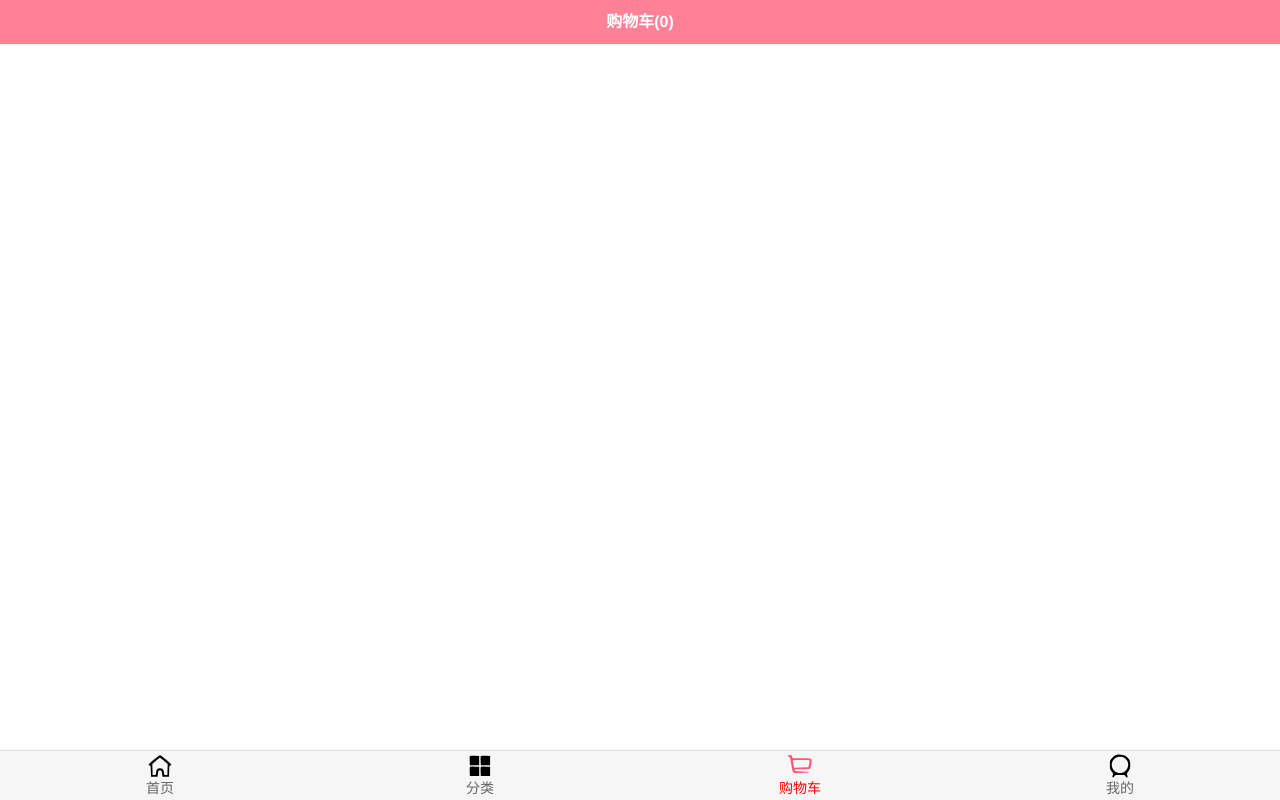
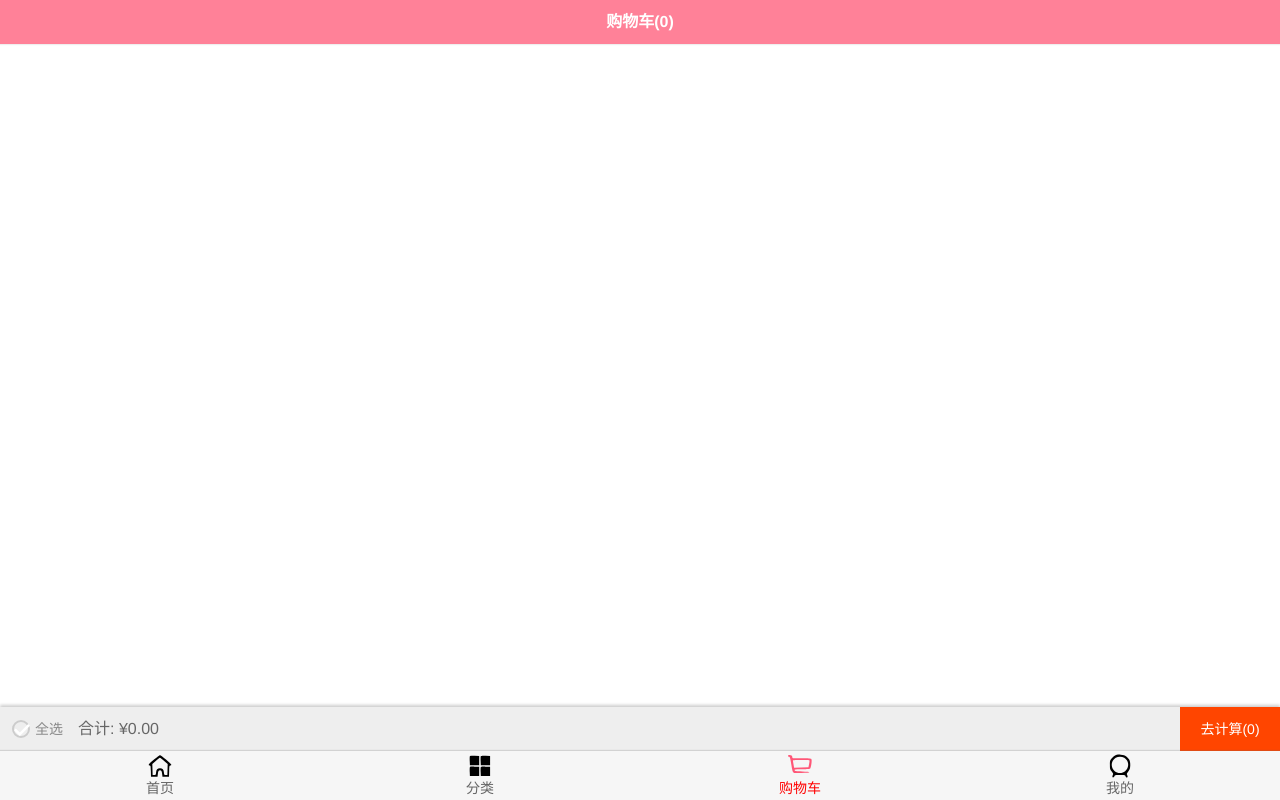
Before and after one commit to cloudnzk/supermall, a Vue app: page /cart in a window 1280 px wide. Built offline with nearby package versions, Linux system fonts and the light colour scheme.

Commit message:
购物车选中，全选

```diff
--- a/src/network/detail.js
+++ b/src/network/detail.js
@@ -22,7 +22,7 @@ export class Goods {
     constructor(itemInfo, columns, services) {
       this.title = itemInfo.title;
       this.desc = itemInfo.desc;
-      this.newPrice = itemInfo.price;
+      this.newPrice = itemInfo.lowNowPrice;
       this.oldPrice = itemInfo.oldPrice;
       this.discount = itemInfo.discountDesc;
       this.columns = columns;
--- a/src/store/mutations.js
+++ b/src/store/mutations.js
@@ -8,6 +8,7 @@ export default {
         payload.count++
     },
     [ADD_TO_CART](state,payload){
+        payload.checked = true
         state.cartList.push(payload)
     }
 }
--- a/src/views/cart/Cart.vue
+++ b/src/views/cart/Cart.vue
@@ -2,7 +2,7 @@
   <div id="cart">
     <nav-bar class="nav-bar"><div slot="center">购物车({{cartCount}})</div></nav-bar>
     <cart-list class="cart-list" :cart-list="cartList"></cart-list>
-    <!-- <bottom-bar></bottom-bar> -->
+    <bottom-bar></bottom-bar>
   </div>
 </template>
 
@@ -48,10 +48,12 @@
     color: #fff;
   }
 
+  /*
   .cart-list {
     position: absolute;
     top: 44px;
     bottom: 49px;
     width: 100%;
   }
+  */
 </style>
--- a/src/views/cart/childComps/BottomBar.vue
+++ b/src/views/cart/childComps/BottomBar.vue
@@ -1,9 +1,9 @@
 <template>
   <div class="bottom-menu">
-    <CheckButton class="select-all" @checkBtnClick="checkBtnClick" v-model="isSelectAll"></CheckButton>
+    <CheckButton class="select-all" @checkBtnClick="checkBtnClick" v-model="isSelectAll" :is-checked="isSelectAll"></CheckButton>
     <span>全选</span>
     <span class="total-price">合计: ¥{{totalPrice}}</span>
-    <span class="buy-product">去计算({{$store.getters.cartCount}})</span>
+    <span class="buy-product">去计算({{$store.getters.cartLength}})</span>
   </div>
 </template>
 
@@ -16,31 +16,32 @@
 		  CheckButton
     },
     computed: {
+      // 计算总价格。计算属性是响应式的，所以取消选中可以实时更新总价格
 		  totalPrice() {
         const cartList = this.$store.getters.cartList;
         return cartList.filter(item => {
           return item.checked
-        }).reduce((preValue, item) => {
-          return preValue + item.count * item.newPrice
+        }).reduce((preValue, item) => { //累加器
+          return preValue + item.count * item.price
         }, 0).toFixed(2)
       },
       isSelectAll: function () {
+        if(this.$store.getters.cartLength === 0)  return false
         return this.$store.getters.cartList.find(item => item.checked === false) === undefined;
       }
     },
     methods: {
       checkBtnClick: function () {
-        // 1.判断是否有未选中的按钮
-        let isSelectAll = this.$store.getters.cartList.find(item => !item.checked);
 
-        // 2.有未选中的内容, 则全部选中
-        if (isSelectAll) {
+        // 2.如果有未选中的内容, 则全部选中
+        if (this.isSelectAll) { //全部选中
+          this.$store.state.cartList.forEach(item => {
+            item.checked = false;
+          });
+        }
+        else { //部分选中
           this.$store.state.cartList.forEach(item => {
             item.checked = true;
-          });
-        } else {
-          this.$store.state.cartList.forEach(item => {
-            item.checked = false;
           });
         }
       }
@@ -54,8 +55,9 @@
     height: 44px;
     background-color: #eee;
     position: fixed;
-    bottom: 50px;
+    bottom: 49px;
     left: 0;
+    right: 0;
     box-shadow: 0 -2px 3px rgba(0, 0, 0, .2);
     font-size: 14px;
     color: #888;
--- a/src/views/cart/childComps/CartList.vue
+++ b/src/views/cart/childComps/CartList.vue
@@ -32,7 +32,7 @@
 
 <style scoped>
   .cart-list {
-    height: calc(100% - 44px - 49px);
+    height: calc(100% - 44px - 49px - 44px);
   }
   .content{
     height: 100%;
--- a/src/views/cart/childComps/CartListItem.vue
+++ b/src/views/cart/childComps/CartListItem.vue
@@ -1,7 +1,7 @@
 <template>
   <div id="shop-item">
     <div class="item-selector">
-      <CheckButton @checkBtnClick="checkedChange" v-model="itemInfo.checked"></CheckButton>
+      <CheckButton @checkBtnClick="checkedChange" :is-checked="itemInfo.checked"></CheckButton>
     </div>
     <div class="item-img">
       <img :src="itemInfo.image" alt="商品图片">
--- a/src/views/cart/childComps/CheckButton.vue
+++ b/src/views/cart/childComps/CheckButton.vue
@@ -1,6 +1,6 @@
 <template>
     <div>
-      <div class="icon-selector" :class="{'selector-active': checked}" @click="selectItem">
+      <div class="icon-selector" :class="{'selector-active': isChecked}" @click="selectItem">
         <img src="~/assets/img/cart/tick.svg" alt="">
       </div>
     </div>
@@ -10,18 +10,14 @@
 	export default {
 		name: "CheckButton",
     props: {
-		  value: {
+      isChecked: {
 		    type: Boolean,
         default: true
-      },
-      // isChecked: {
-		  //   type: Boolean,
-      //   default: true
-      // }
+      }
     },
-    data: function () {
-		  return {
-		    checked: this.value
+    data() {
+      return {
+
       }
     },
     methods: {
@@ -29,11 +25,11 @@
         this.$emit('checkBtnClick')
       }
     },
-    watch: {
-		  value: function (newValue) {
-        this.checked = newValue;
-      }
-    }
+    // watch: {
+		//   value: function (newValue) {
+    //     this.checked = newValue;
+    //   }
+    // }
 	}
 </script>
 
```
Also changed, not shown: 1 other file (tests, documents, lock files or other folders).
